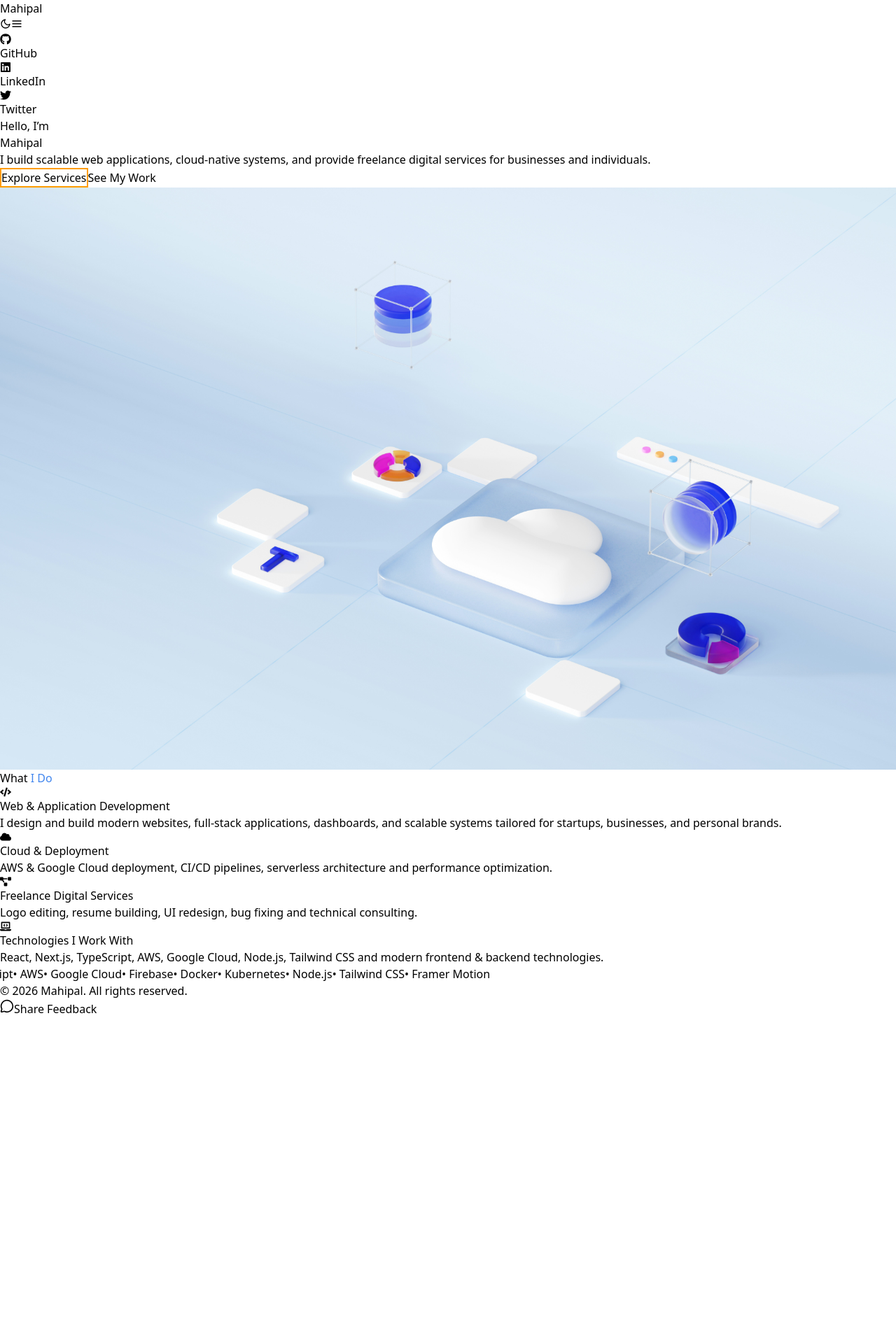
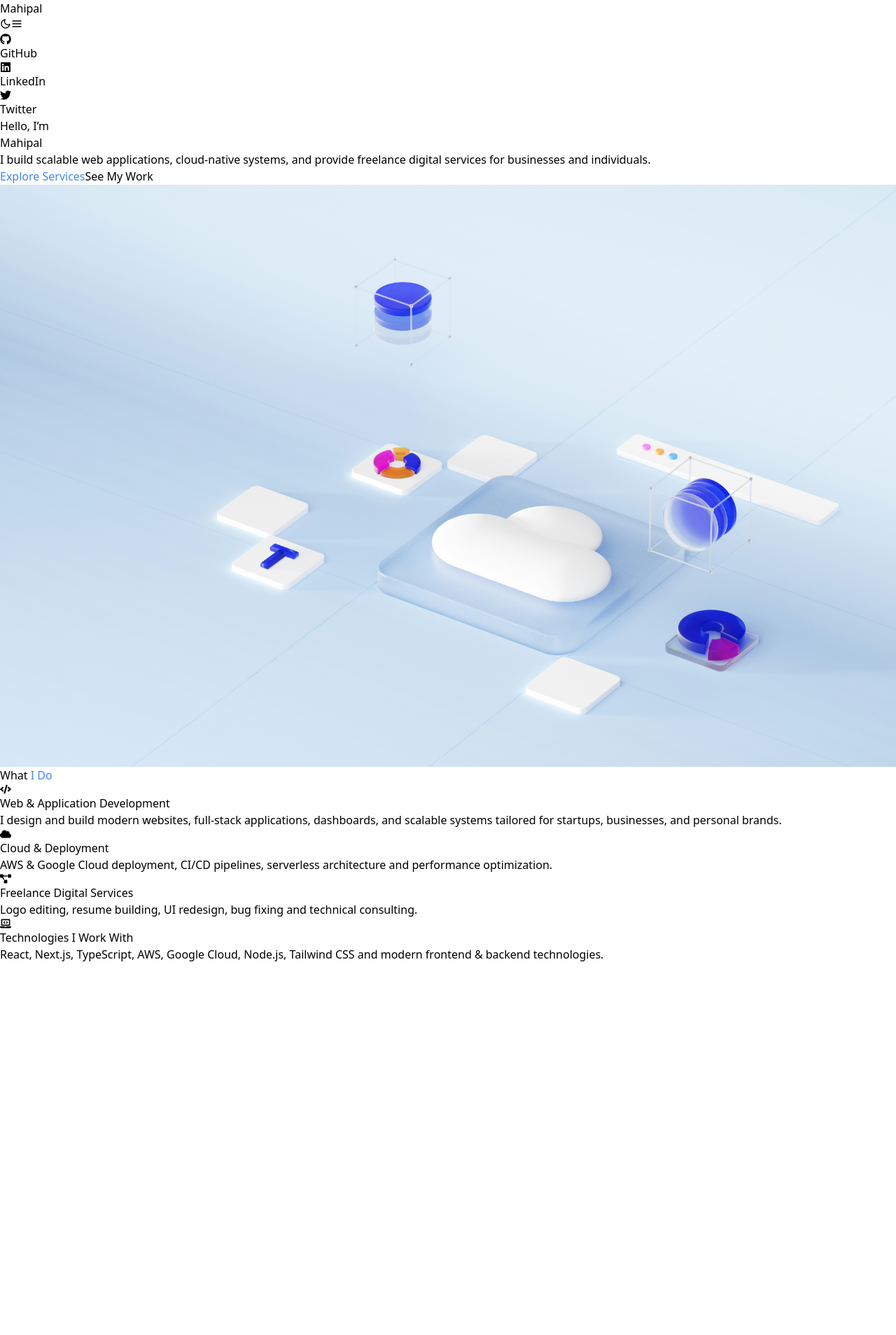
Before and after one commit to Guglothmahipal/portfolio-frontend, a React app: page / in a window 1280 px wide. Shown: the top 1908 px of the page at 70% size. Before the commit the page ends 1454 px from the top, so only its background shows below. Built offline with nearby package versions, Linux system fonts and the light colour scheme; the HTML template or start-up script is replaced by a standard one.

Commit message:
changes made in home page

```diff
--- a/src/index.css
+++ b/src/index.css
@@ -35,7 +35,7 @@ body {
 }
 
 .animate-marquee {
-  animation: marquee 20s linear infinite;
+  animation: marquee 10s linear infinite;
 }
 
 .google-color-cycle {
--- a/src/pages/Home.tsx
+++ b/src/pages/Home.tsx
@@ -38,12 +38,29 @@ const Home = () => {
               provide freelance digital services for businesses and individuals.
             </p>
 
-            <div className="flex gap-4 w-full sm:w-auto">
+            {/* ===== BUTTONS UPDATED ===== */}
+<div className="flex gap-4 justify-center md:justify-start">
 
-              {/* Explore Services Button */}
+  {/* Explore Services Button (Glassy + Animated Text) */}
   <button
   onClick={() => navigate("/services")}
-  className="flex-1 sm:flex-none px-6 py-3 rounded-full font-semibold google-border-cycle transition-all duration-300 hover:scale-105 hover:bg-gray-100 dark:hover:bg-gray-800"
+  className="
+    px-5 py-2.5 md:px-6 md:py-3
+    text-sm md:text-base
+    rounded-full
+    font-semibold
+    backdrop-blur-xl
+    bg-gradient-to-b from-white/40 to-gray-200/40
+    border
+    border-gray-300/70
+    shadow-[0_8px_25px_rgba(0,0,0,0.12)]
+    hover:from-white/50
+    hover:to-gray-300/50
+    hover:shadow-[0_12px_35px_rgba(0,0,0,0.18)]
+    transition-all duration-300
+    whitespace-nowrap
+    google-color-cycle
+  "
 >
   Explore Services
 </button>
@@ -52,12 +69,27 @@ const Home = () => {
   {/* See My Work Button */}
   <button
     onClick={() => navigate("/projects")}
-  className="flex-1 sm:flex-none px-6 py-3 rounded-full bg-black text-white border-2 border-black transition-all duration-300 hover:bg-white hover:text-black hover:border-black"
+    className="
+      px-5 py-2.5 md:px-6 md:py-3
+      text-sm md:text-base
+      rounded-full
+      bg-black
+      text-white
+      border-2
+      border-black
+      transition-all duration-300
+      hover:bg-white
+      hover:text-black
+      hover:border-black
+      hover:scale-105
+      whitespace-nowrap
+    "
   >
     See My Work
   </button>
 
 </div>
+
           </motion.div>
 
           <motion.div
@@ -181,30 +213,53 @@ const Home = () => {
       </section>
 
       {/* ================= SKILLS MARQUEE ================= */}
-      <section className="py-16 overflow-hidden border-y border-gray-200 dark:border-gray-800">
-        <div className="flex gap-16 whitespace-nowrap animate-marquee text-xl font-semibold text-gray-500 dark:text-gray-400">
+<section className="py-10 md:py-16 overflow-hidden border-y border-gray-200 dark:border-gray-800">
+  <div className="relative w-full">
+
+    <div className="flex w-max animate-marquee gap-10 md:gap-16">
+
       {[
-            "React",
-            "Next.js",
-            "TypeScript",
-            "AWS",
-            "Google Cloud",
-            "Firebase",
-            "Docker",
-            "Kubernetes",
-            "Node.js",
-            "Tailwind CSS",
-            "Framer Motion",
-          ].map((skill, index) => (
-            <span
+        { name: "React", color: "bg-blue-500" },
+        { name: "Next.js", color: "bg-black" },
+        { name: "TypeScript", color: "bg-blue-600" },
+        { name: "AWS", color: "bg-orange-500" },
+        { name: "Google Cloud", color: "bg-green-500" },
+        { name: "Firebase", color: "bg-yellow-500" },
+        { name: "Docker", color: "bg-sky-500" },
+        { name: "Kubernetes", color: "bg-indigo-500" },
+        { name: "Node.js", color: "bg-green-600" },
+        { name: "Tailwind CSS", color: "bg-cyan-500" },
+        { name: "Framer Motion", color: "bg-pink-500" },
+      ]
+        .concat([
+          { name: "React", color: "bg-blue-500" },
+          { name: "Next.js", color: "bg-black" },
+          { name: "TypeScript", color: "bg-blue-600" },
+          { name: "AWS", color: "bg-orange-500" },
+          { name: "Google Cloud", color: "bg-green-500" },
+          { name: "Firebase", color: "bg-yellow-500" },
+          { name: "Docker", color: "bg-sky-500" },
+          { name: "Kubernetes", color: "bg-indigo-500" },
+          { name: "Node.js", color: "bg-green-600" },
+          { name: "Tailwind CSS", color: "bg-cyan-500" },
+          { name: "Framer Motion", color: "bg-pink-500" },
+        ])
+        .map((skill, index) => (
+          <div
             key={index}
-              className="hover:text-black dark:hover:text-white transition-colors duration-300"
+            className="flex items-center gap-3 text-lg md:text-xl font-semibold text-gray-500 dark:text-gray-400 hover:text-black dark:hover:text-white transition-colors duration-300"
           >
-              • {skill}
-            </span>
+            {/* Colored Dot */}
+            <span className={`w-3 h-3 rounded-full ${skill.color}`} />
+            {skill.name}
+          </div>
         ))}
+
+    </div>
+
   </div>
 </section>
+
     </>
   );
 };
```
Lines whose indentation alone changed are shown as unchanged.
